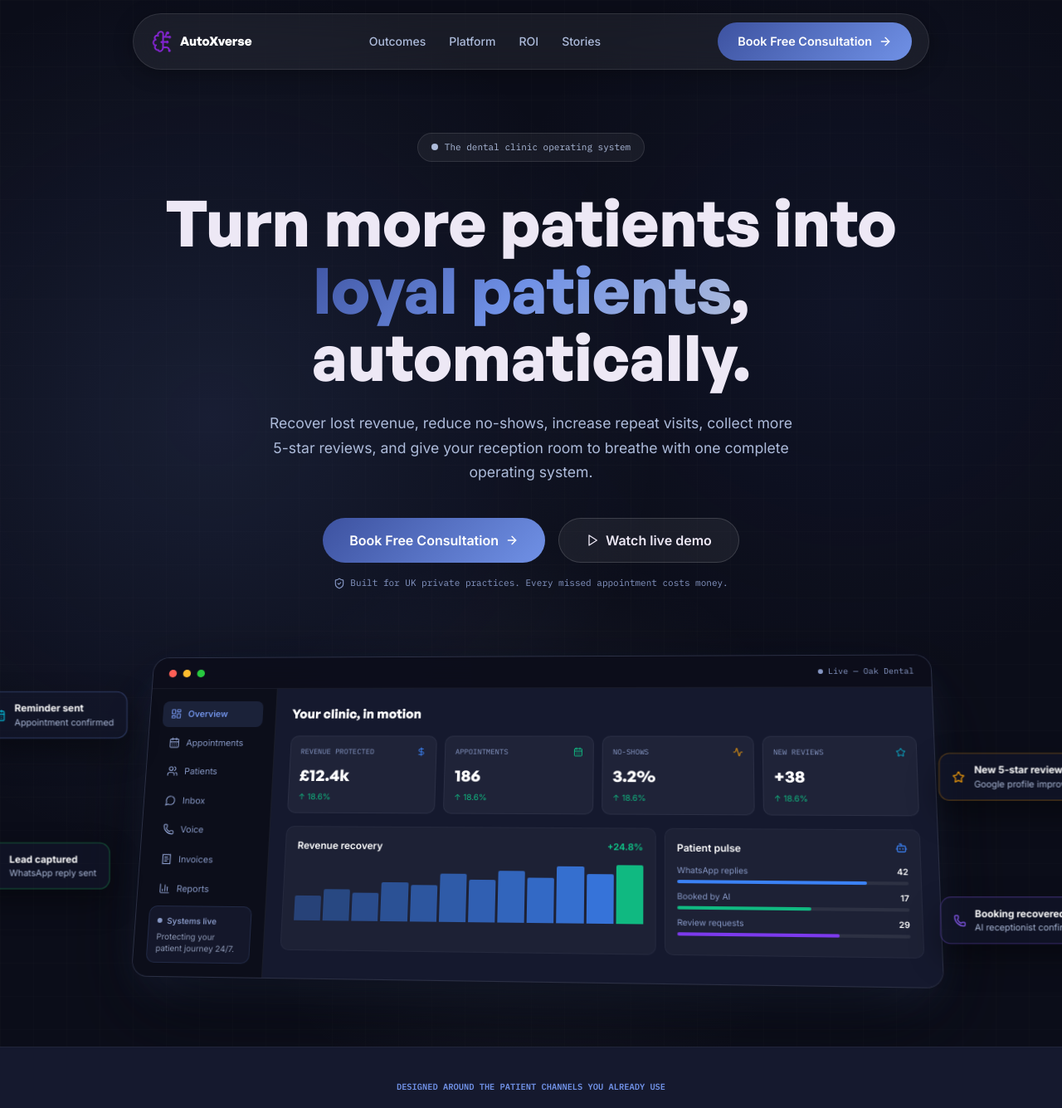
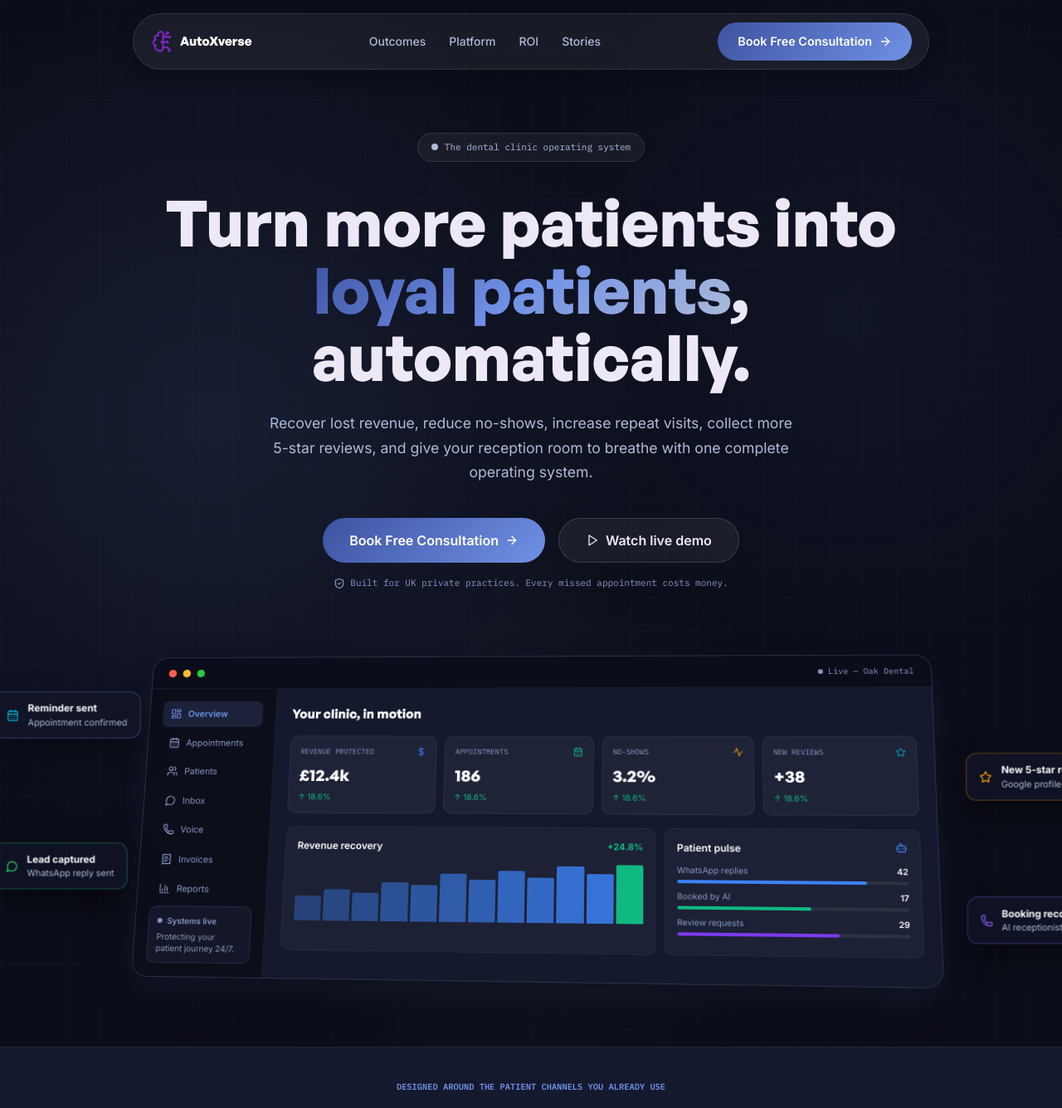
Before and after one commit to AaAlihamza77/landingpage1, a Next.js app: page / in a window 1280 px wide. Shown: the top 1335 px of the page at 83% size. Built offline with nearby package versions, Linux system fonts and the light colour scheme.

Commit message:
fix: balance left and right offsets of floating badges to achieve identical visual spacing

```diff
--- a/app/globals.css
+++ b/app/globals.css
@@ -749,44 +749,45 @@
 /* Responsive Floating Badges: sit beautifully on sides of the 960px mockup */
 .hero-badge-left-1 {
   position: absolute;
-  left: -190px;
+  left: -170px;
   top: 60px;
   transform: translate3d(0, 0, 100px);
   transition: left 0.3s ease;
 }
 .hero-badge-right-1 {
   position: absolute;
-  right: -150px;
+  right: -210px;
   top: 130px;
   transform: translate3d(0, 0, 120px);
   transition: right 0.3s ease;
 }
 .hero-badge-left-2 {
   position: absolute;
-  left: -200px;
+  left: -180px;
   top: 230px;
   transform: translate3d(0, 0, 90px);
   transition: left 0.3s ease;
 }
 .hero-badge-right-2 {
   position: absolute;
-  right: -175px;
+  right: -230px;
   top: 290px;
   transform: translate3d(0, 0, 110px);
   transition: right 0.3s ease;
 }
 
+/* Medium Laptop Screens (1150px to 1380px): Sit safely in the side margins with identical visual spacing */
 @media (max-width: 1380px) and (min-width: 1150px) {
   .hero-badge-left-1 {
-    left: -140px !important;
+    left: -125px !important;
   }
   .hero-badge-right-1 {
-    right: -140px !important;
+    right: -170px !important;
   }
   .hero-badge-left-2 {
-    left: -150px !important;
+    left: -130px !important;
   }
   .hero-badge-right-2 {
-    right: -150px !important;
+    right: -180px !important;
   }
 }
```
